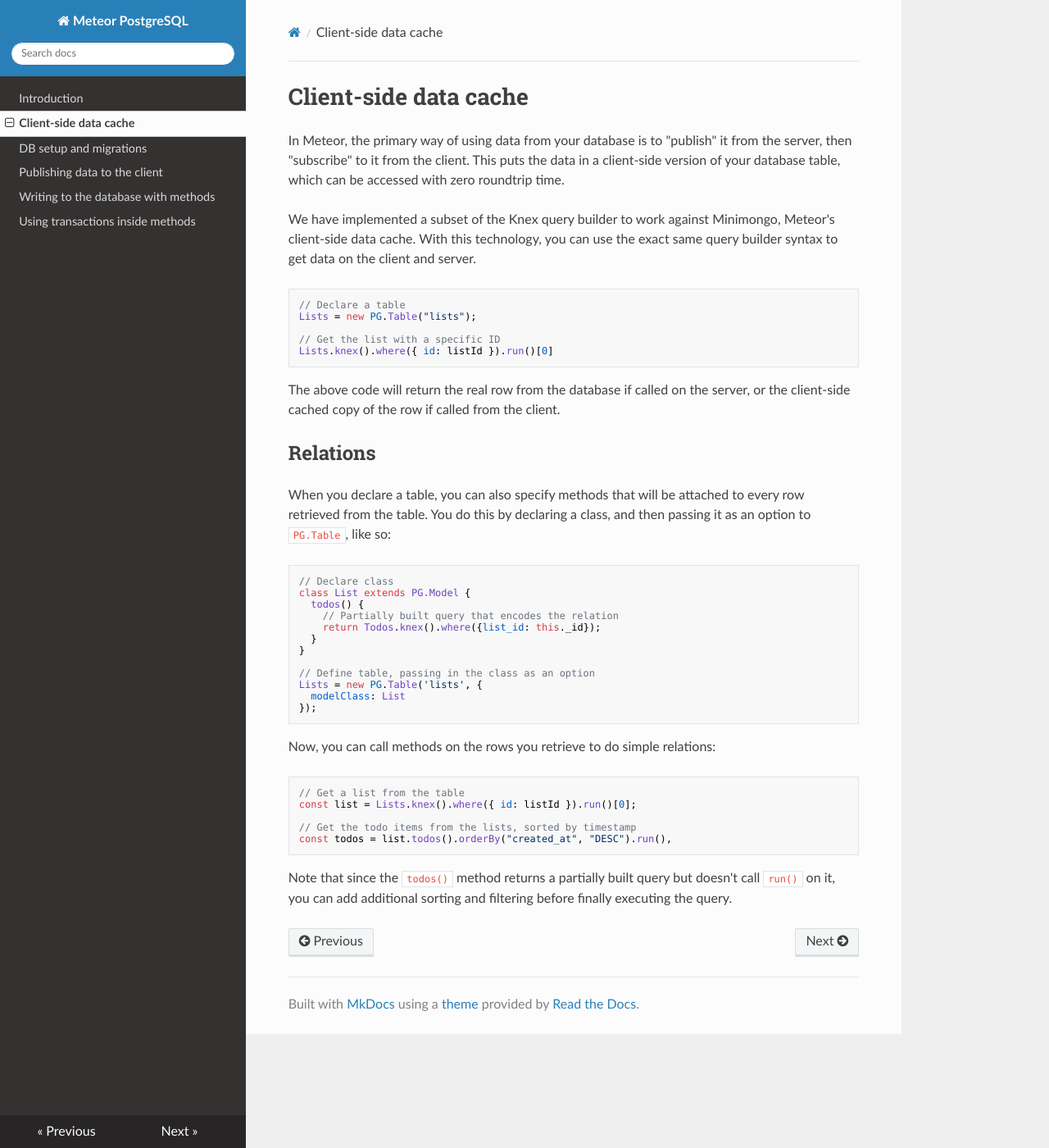
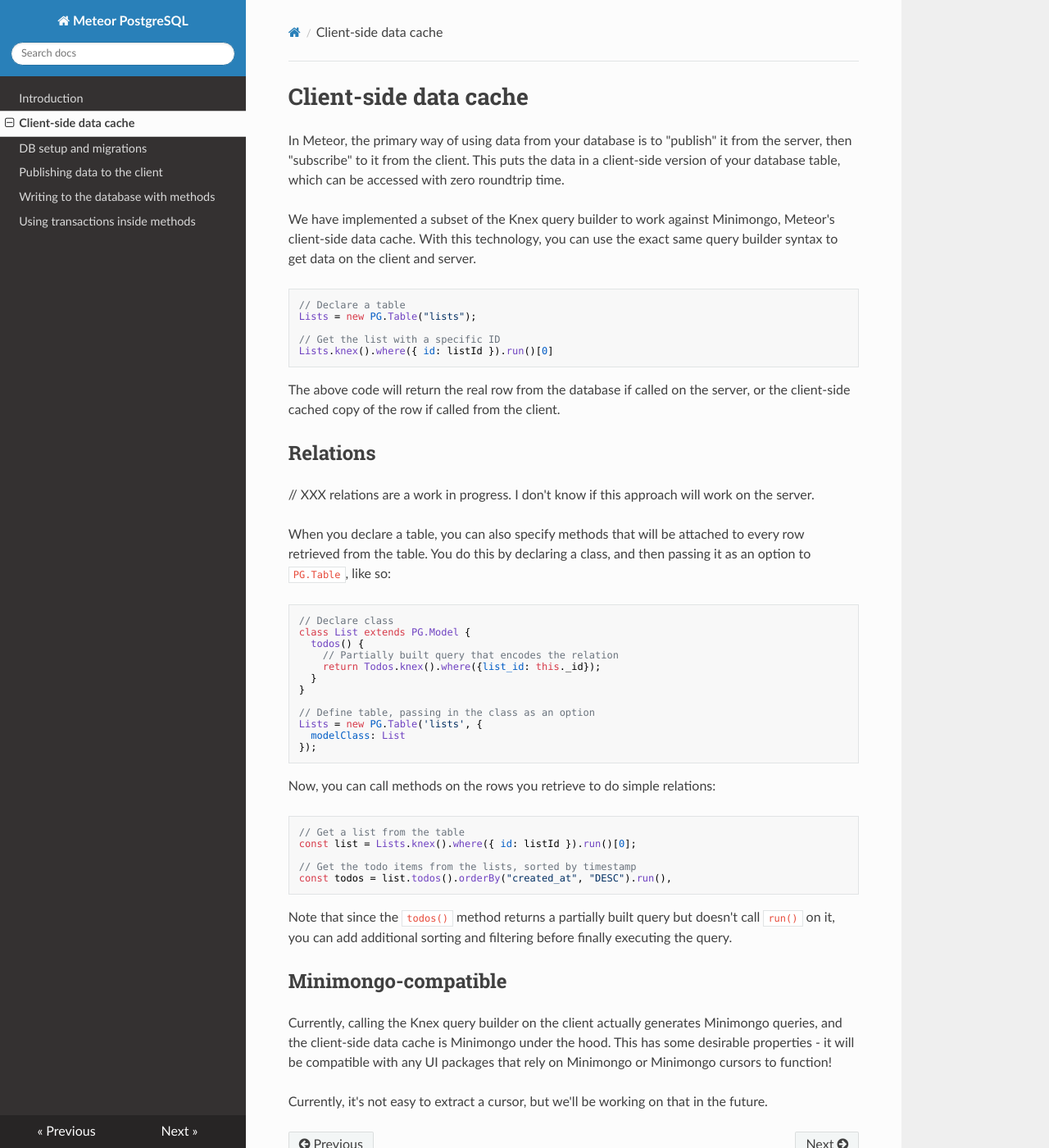
Before and after one commit to meteor/postgres-packages, an MkDocs documentation site: the page built from docs/client.md, in a window 1280 px wide and 1400 px high. Shown: the whole window at 82% size. Built offline with MkDocs 1.6.1, drawn with Linux system fonts in a browser that asks for light colours; nearby versions of some CDN libraries; old or Windows-style settings are respelled for this version of MkDocs.

Commit message:
Add minimongo compatible section

````diff
--- a/docs/client.md
+++ b/docs/client.md
@@ -15,6 +15,8 @@ Lists.knex().where({ id: listId }).run()[0]
 The above code will return the real row from the database if called on the server, or the client-side cached copy of the row if called from the client.
 
 ## Relations
+
+// XXX relations are a work in progress. I don't know if this approach will work on the server.
 
 When you declare a table, you can also specify methods that will be attached to every row retrieved from the table. You do this by declaring a class, and then passing it as an option to `PG.Table`, like so:
 
@@ -44,3 +46,9 @@ const todos = list.todos().orderBy("created_at", "DESC").run(),
 ```
 
 Note that since the `todos()` method returns a partially built query but doesn't call `run()` on it, you can add additional sorting and filtering before finally executing the query.
+
+## Minimongo-compatible
+
+Currently, calling the Knex query builder on the client actually generates Minimongo queries, and the client-side data cache is Minimongo under the hood. This has some desirable properties - it will be compatible with any UI packages that rely on Minimongo or Minimongo cursors to function!
+
+Currently, it's not easy to extract a cursor, but we'll be working on that in the future.
````
